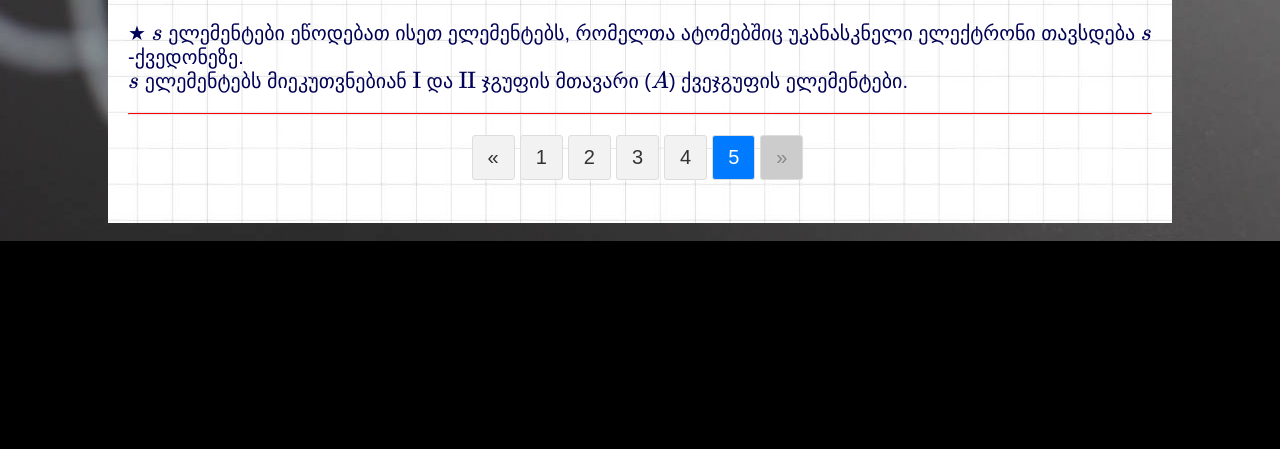
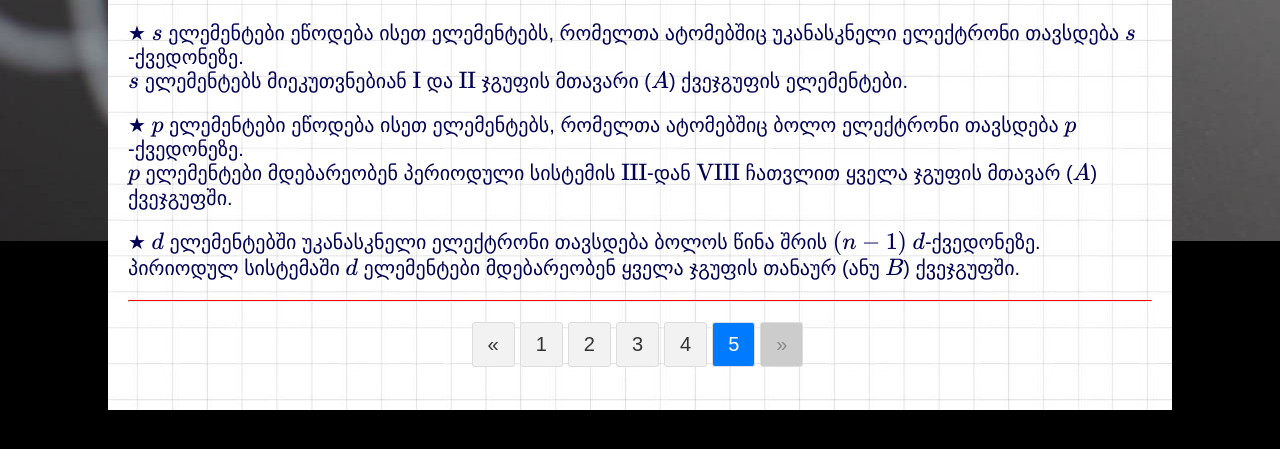
Before and after one commit to Lisztomaniac1811/ATSU-EE, a plain HTML site: page chemistry-week5.html in a window 1280 px wide. Shown: the part 839-1288 px from the top of the page. Before the commit the page ends 1112 px from the top, so only its background shows below. Drawn offline with nearby package versions, Linux system fonts and the light colour scheme; some packages are replaced by stand-ins of ours.

Commit message:
Update chemistry-week5.html

```diff
--- a/chemistry-week5.html
+++ b/chemistry-week5.html
@@ -45,8 +45,12 @@
     </ul>
     <hr>
     <h3>\(s, p, d, f \) ელემენტები</h3>
-    <p>★ \(s\) ელემენტები ეწოდებათ ისეთ ელემენტებს, რომელთა ატომებშიც უკანასკნელი ელექტრონი თავსდება \(s\)-ქვედონეზე.<br>
+    <p>★ \(s\) ელემენტები ეწოდება ისეთ ელემენტებს, რომელთა ატომებშიც უკანასკნელი ელექტრონი თავსდება \(s\)-ქვედონეზე.<br>
         \(s\) ელემენტებს მიეკუთვნებიან \(\mathrm{I}\) და \(\mathrm{II}\) ჯგუფის მთავარი (\(A\)) ქვეჯგუფის ელემენტები.</p>
+    <p>★ \(p\) ელემენტები ეწოდება ისეთ ელემენტებს, რომელთა ატომებშიც ბოლო ელექტრონი თავსდება \(p\)-ქვედონეზე.<br>
+        \(p\) ელემენტები მდებარეობენ პერიოდული სისტემის \(\mathrm{III}\)-დან \(\mathrm{VIII}\) ჩათვლით ყველა ჯგუფის მთავარ (\(A\)) ქვეჯგუფში.</p>
+        <p>★ \(d\) ელემენტებში უკანასკნელი ელექტრონი თავსდება ბოლოს წინა შრის \((n-1)\) \(d\)-ქვედონეზე.<br>
+            პირიოდულ სისტემაში \(d\) ელემენტები მდებარეობენ ყველა ჯგუფის თანაურ (ანუ \(B\)) ქვეჯგუფში.</p>
 <hr>
 <ul class="pagination">
     <li>
```
